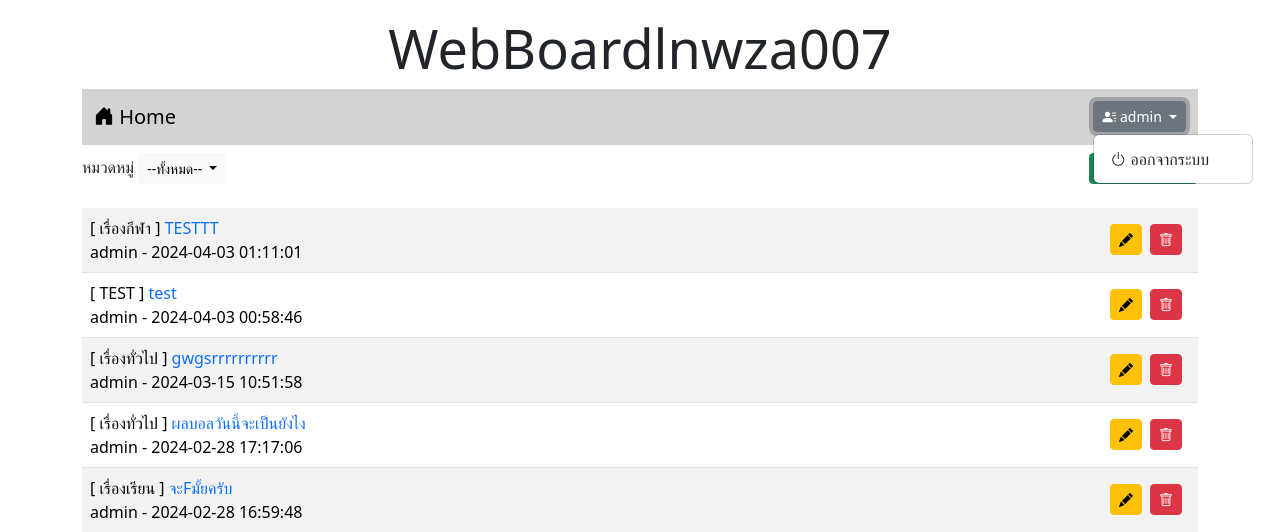
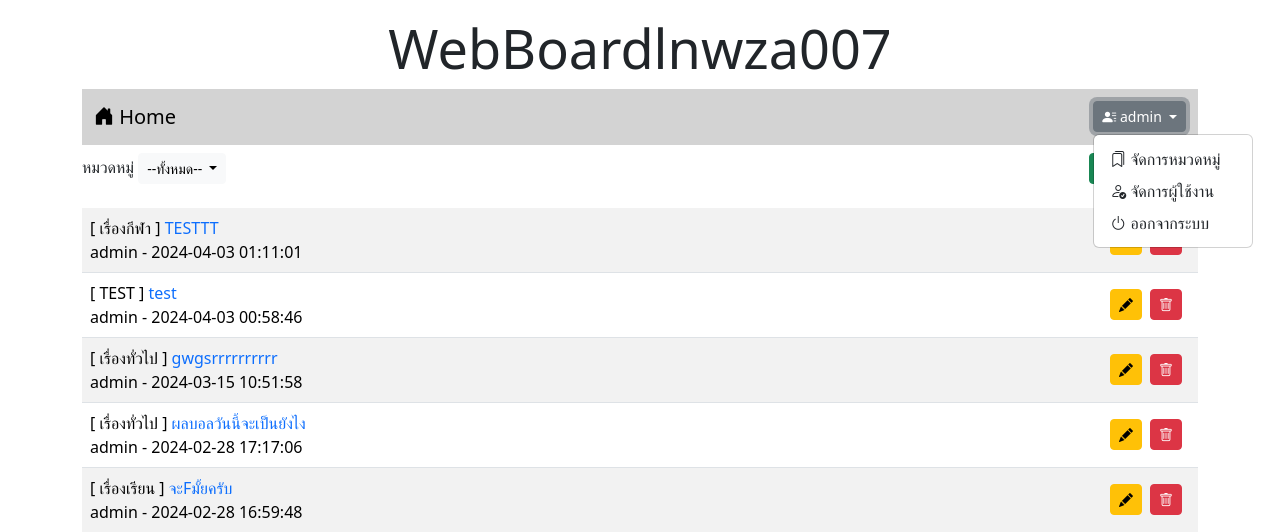
Before and after one commit to balltheerayut/WebborbB, a PHP site: page /index.php in a window 1280 px wide, after a click on "admin". Shown: the top 532 px of the page. Run offline with PHP 8.4, Linux system fonts and the light colour scheme; a user stored in the database is signed in; data comes from the database, SQL or seed files in the repository.

Commit message:
Last work nav.php
Last work nav.php

```diff
--- a/nav.php
+++ b/nav.php
@@ -1,23 +1,26 @@
-<nav class="navbar navbar-expand-lg"style="background-color: #d3d3d3;">
+<nav class="navbar navbar-expand-lg" style="background-color: #d3d3d3;">
   <div class="container-fluid">
     <a class="navbar-brand" href="index.php"><i class="bi bi-house-door-fill"></i> Home</a>
       <ul class="navbar-nav">
-        <?php if(!isset($_SESSION["id"])){ ?>
+        <?php if(!isset($_SESSION["id"])) { ?>
         <li class="nav-item">
           <a class="nav-link" aria-current="page" href="login.php"><i class="bi bi-pencil-square"></i> เข้าสู่ระบบ</a>
         </li>
-        <?php }else{ ?>
+        <?php } else { ?>
         <li class="nav-item dropdown">
-        <a class="btn btn-outline-secondary btn-sm dropdown-toggle" href="#" role="button" data-bs-toggle="dropdown" aria-expanded="false">
-        <i class="bi bi-person-lines-fill"></i> <?php echo $_SESSION['username'] ?>
+          <a class="btn btn-outline-secondary btn-sm dropdown-toggle" href="#" role="button" data-bs-toggle="dropdown" aria-expanded="false">
+            <i class="bi bi-person-lines-fill"></i> <?php echo $_SESSION['username'] ?>
           </a>
           <ul class="dropdown-menu">
+            <?php if (isset($_SESSION['id']) &&  $_SESSION['role']=='a') { ?>
+              <li><a class="dropdown-item" href="category.php"><i class="bi bi-bookmarks"></i> จัดการหมวดหมู่</a></li>
+              <li><a class="dropdown-item" href="manage_users.php"><i class="bi bi-person-check"></i> จัดการผู้ใช้งาน</a></li>
+            <?php } ?>
             <li><a class="dropdown-item" href="logout.php"><i class="bi bi-power"></i> ออกจากระบบ</a></li>
-
           </ul>
         </li>
-        <?php } ?>
-
+        <?php }
+        ?>
       </ul>
   </div>
 </nav>
```
